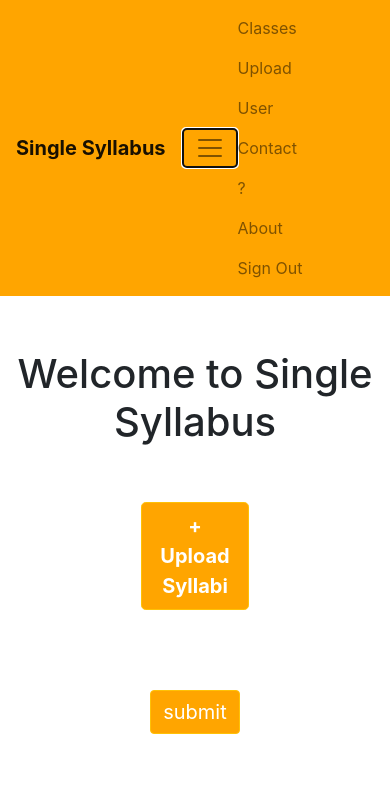
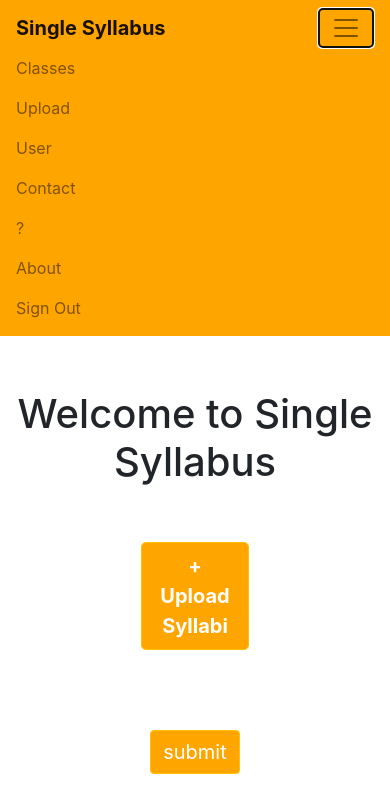
Before and after one commit to syedObaid7/single-syllabus, a React (Create React App) app: page / in a window 390 px wide. Both pictures are taken after a click on the button "Toggle navigation". Shown: the top 812 px of the page. Built offline with nearby package versions, Linux system fonts and the light colour scheme.

Commit message:
Collapsing navbar

```diff
--- a/src/components/navbar.js
+++ b/src/components/navbar.js
@@ -28,6 +28,7 @@ const Navbar = () => {
           >
             <span class="navbar-toggler-icon"></span>
           </button>
+          <div class="collapse navbar-collapse" id="navbarSupportedContent">
             <ul className="navbar-nav mr-auto">
               <li className="nav-item">
                 <Link to="/classes" className="nav-link">
@@ -65,6 +66,7 @@ const Navbar = () => {
                 </Link>
               </li>
             </ul>
+          </div>
         </nav>
         <Switch>
           <Route path="/classes">
```
Lines whose indentation alone changed are shown as unchanged.
